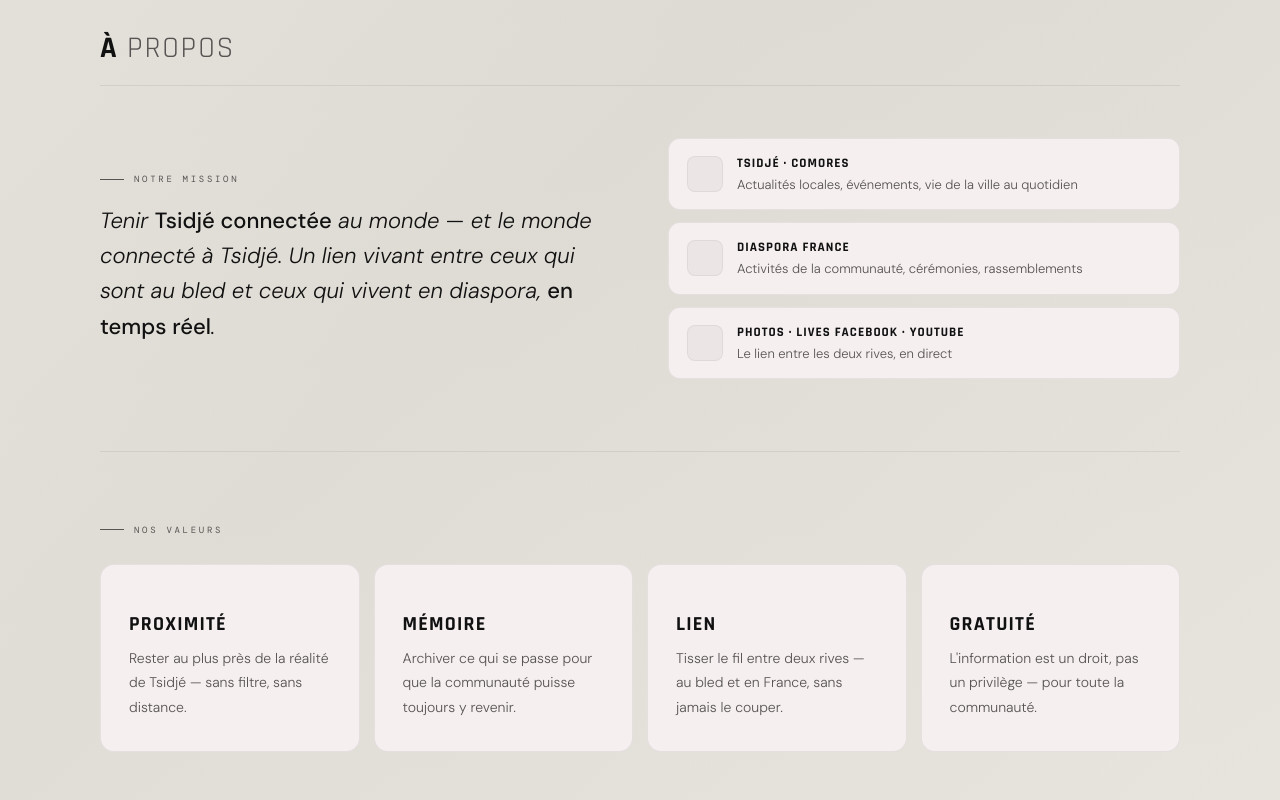
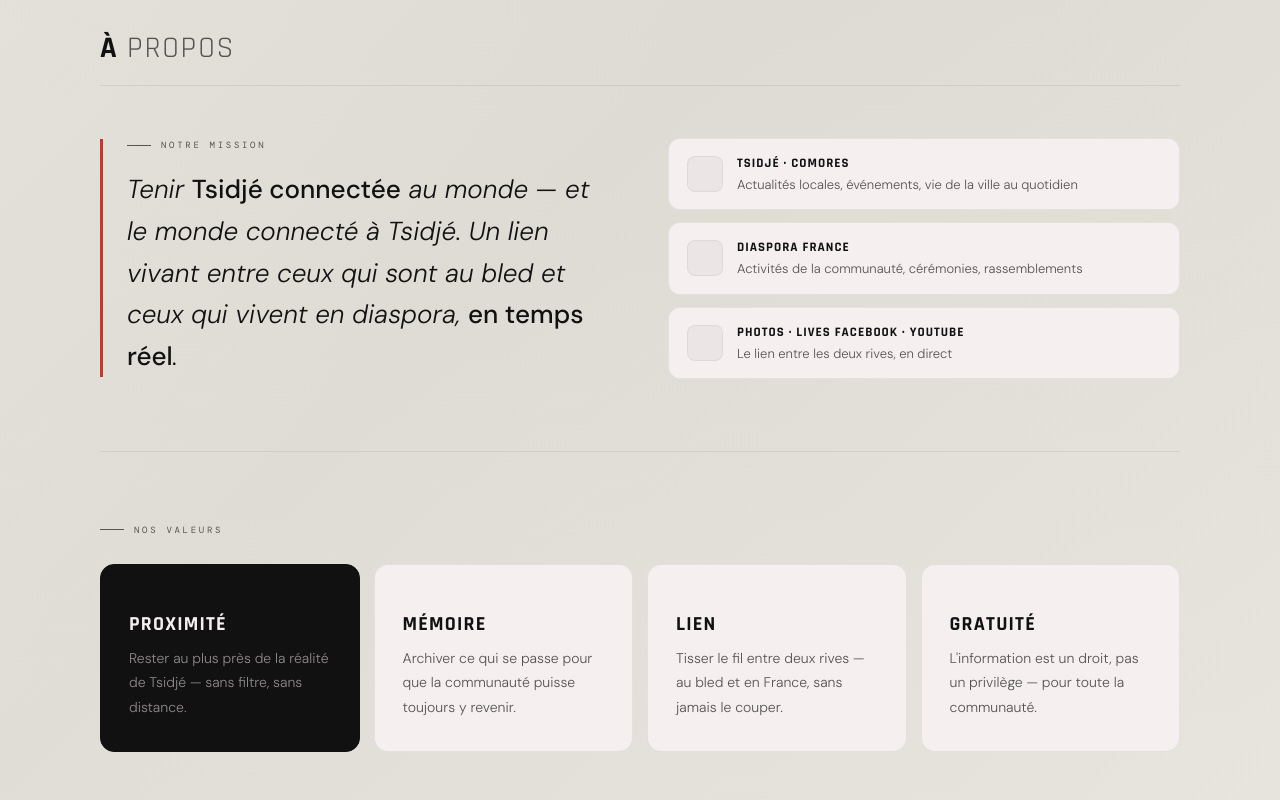
Before and after one commit to ibrahima-toybou/WWT, a plain HTML site: page index.html in a window 1280 px wide. Shown: the part 860-1660 px from the top of the page. Drawn offline with nearby package versions, Linux system fonts and the light colour scheme.

Commit message:
modif section activité

```diff
--- a/style.css
+++ b/style.css
@@ -1129,6 +1129,33 @@ h1.hero-title .thin {
     font-size: 18px;
   }
 }
+/* Mettre la première carte de valeur en "featured" */
+.about-val-card:first-child {
+  background: var(--dark);
+  border-color: var(--dark);
+}
+.about-val-card:first-child .about-val-name,
+.about-val-card:first-child .about-val-desc,
+.about-val-card:first-child .about-val-num {
+  color: var(--white);
+}
+.about-val-card:first-child .about-val-desc {
+  color: rgba(245, 239, 240, 0.55);
+}
+.about-val-card:first-child .about-val-bg-num {
+  color: rgba(255, 255, 255, 0.06);
+}
+
+/* Accentuer la mission avec une ligne rouge à gauche */
+.about-mission-left {
+  padding-left: 24px;
+  border-left: 3px solid var(--red);
+}
+
+/* Agrandir le texte de mission — c'est la déclaration centrale */
+.about-mission-text {
+  font-size: 26px;
+}
 /* ═══════════════════════════════════════════════════════════════════ */
 /* SECTIONS DE CONTENU - Styles pour les sections principales          */
 /* ═══════════════════════════════════════════════════════════════════ */
```
